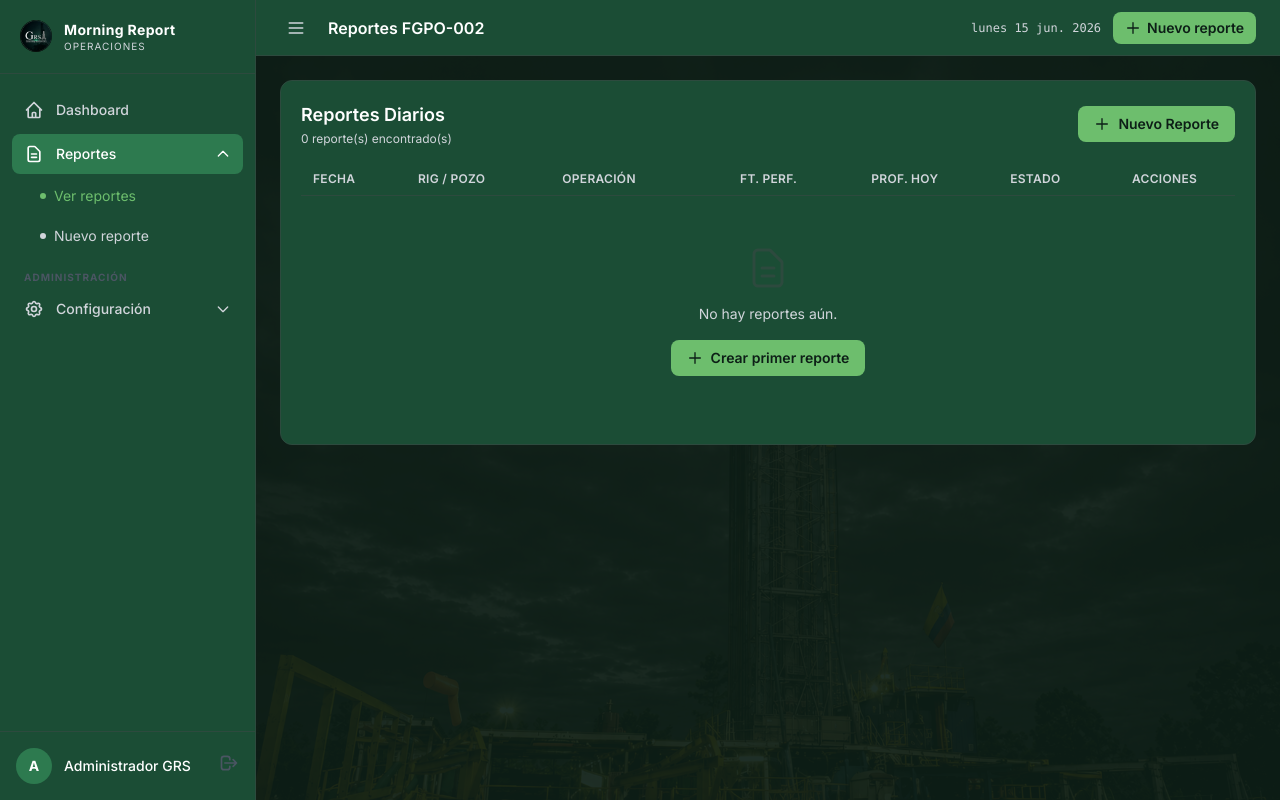
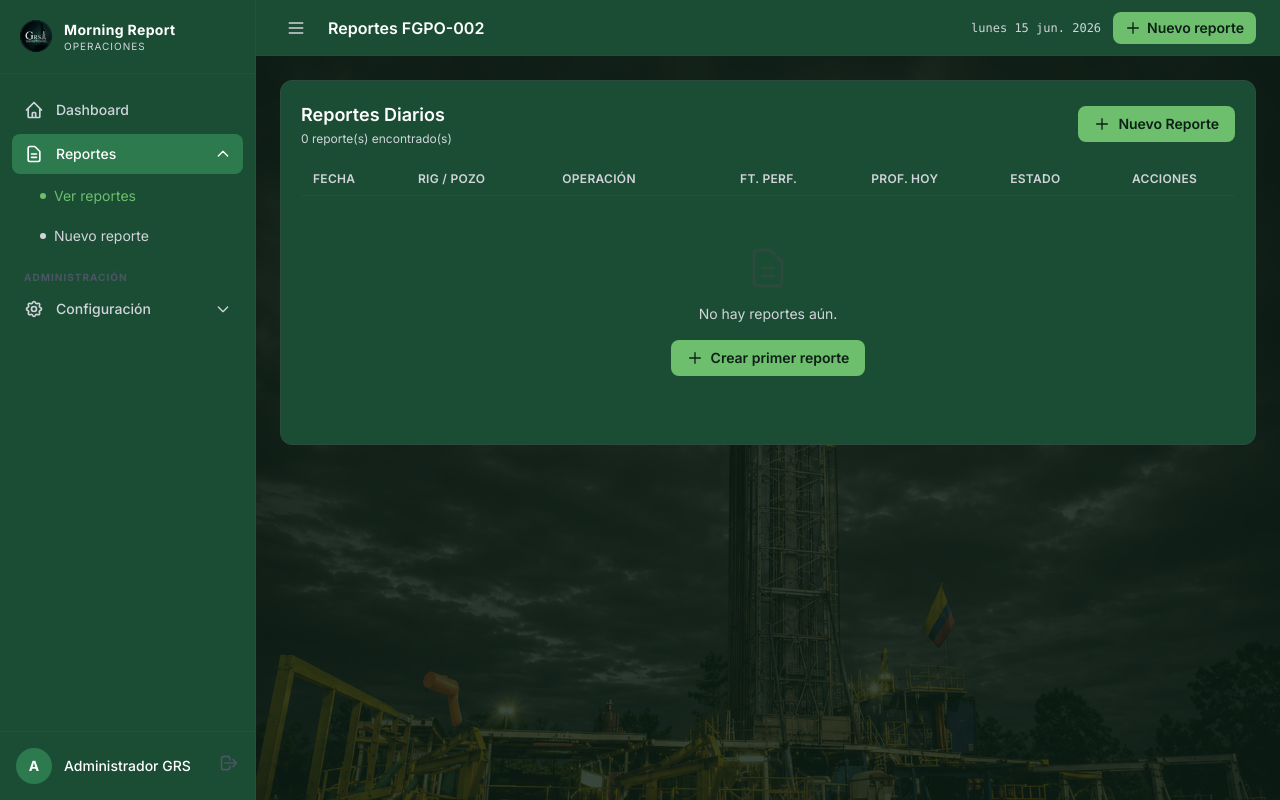
Before and after one commit to armado719/Mornig_Report_GRS, a Laravel app: page /reportes in a window 1280 px wide. Run offline with Laravel 12, Linux system fonts and the light colour scheme; a user stored in the database is signed in; data comes from the database, SQL or seed files in the repository; data that the repository does not hold is empty; style sheets or scripts are compiled from the project's sources; some libraries are stand-ins or nearby versions; some web fonts are replaced.

Commit message:
style: aumentar opacidad watermark rig-bg a 18%
https://claude.ai/code/session_011cLcd1QXteogZhY7marnip

```diff
--- a/resources/views/layouts/app.blade.php
+++ b/resources/views/layouts/app.blade.php
@@ -237,7 +237,7 @@
             <main class="flex-1 overflow-y-auto p-4 lg:p-6 relative">
                 @if(file_exists(public_path('images/rig-bg.jpg')))
                 <div class="absolute inset-0 bg-cover bg-center pointer-events-none"
-                     style="background-image:url('/images/rig-bg.jpg'); background-position:center 30%; opacity:0.07;"></div>
+                     style="background-image:url('/images/rig-bg.jpg'); background-position:center 30%; opacity:0.18;"></div>
                 @endif
                 <div class="relative z-10">
                     {{ $slot }}
```
